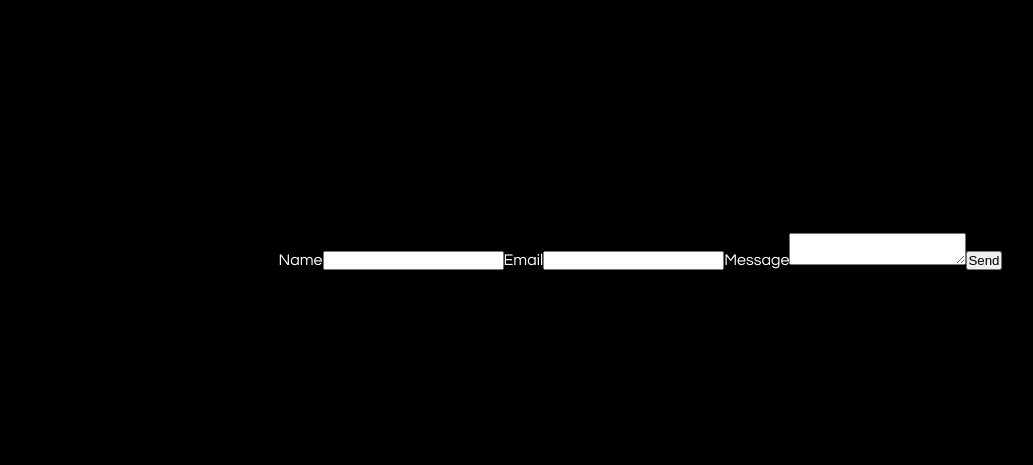
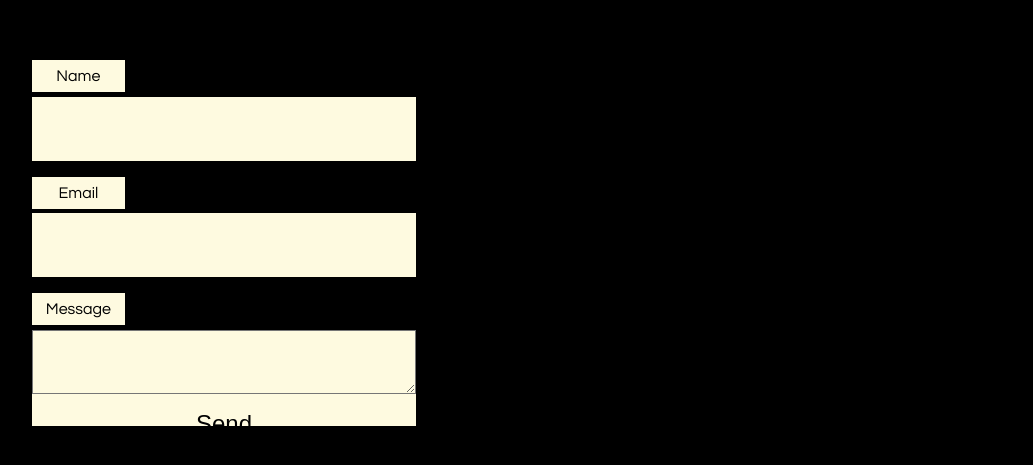
Before and after one commit to raheemelassadi/raheem-el-assadi-portfolio, a React (Create React App) app: page / in a window 1280 px wide. Shown: the part 3349-3814 px from the top of the page, without its empty margins (0-1033 px from the left). Built offline with nearby package versions, Linux system fonts and the light colour scheme.

Commit message:
updated form styling

```diff
--- a/src/components/Contact.js
+++ b/src/components/Contact.js
@@ -27,7 +27,7 @@ const Contact = () => {
                 <label>Email</label>
                 <input type="email" name="user_email" />
                 <label>Message</label>
-                <textarea name="message" />
+                <textarea name="message" aria-setsize={'500px'}/>
                 <input type="submit" value="Send" />
             </form>
         </div>
--- a/src/components/contact.scss
+++ b/src/components/contact.scss
@@ -1,7 +1,56 @@
 .contact-container {
     height: 100vh;
     display: flex;
+    flex-direction: column;
     justify-content: center;
-    align-items: center;
-    color: white;
+    align-items: left;
+    color: #FEFAE0;
 }
+
+form {
+    width: 30%;
+    display: flex;
+    flex-direction: column;
+    padding-left: 2rem;
+
+    label {
+        background-color: #FEFAE0;
+        color: black;
+        padding: .5rem;
+        width: 20%;
+        text-align: center;
+        border: none;
+        outline: none;
+        margin-bottom: .3rem;
+    }
+
+    input {
+        font-size: 1.5rem;
+        padding: 1rem;
+        border: none;
+        outline: none;
+        height: 2rem;
+        margin-bottom: 1rem;
+        background-color: #FEFAE0;
+
+    }
+
+    textarea {
+        padding: 1rem;
+        caret-color: rgb(175, 175, 45);
+        background-color: #FEFAE0;
+    }
+
+    button {
+        height: inherit;
+    }
+}
+
+
+input:focus,
+textarea:focus,
+select:focus,
+button:focus {
+  outline: none !important;
+  box-shadow: none !important;
+}
```
